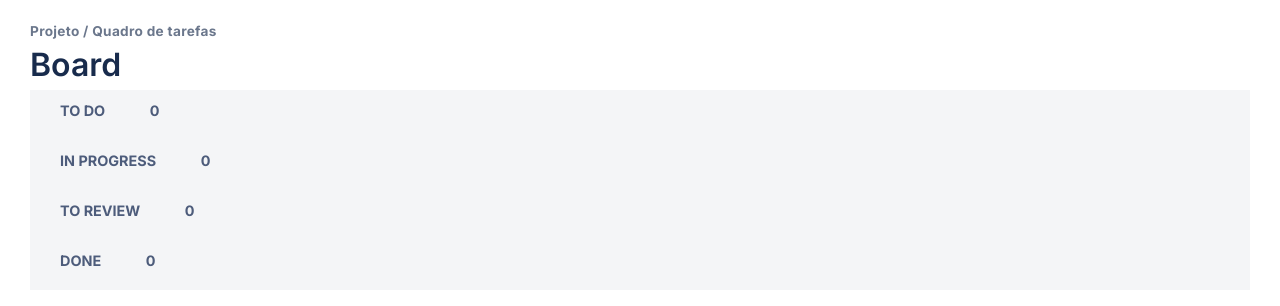
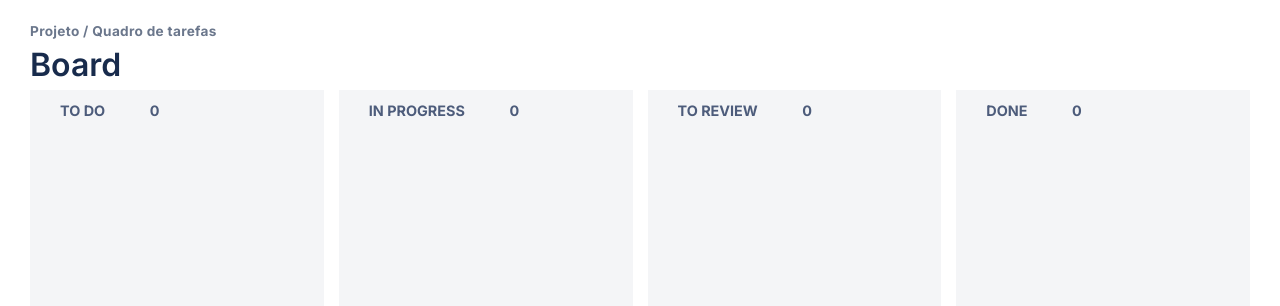
Before and after one commit to LipiLima14/Task-board, a plain HTML site: page index.html in a window 1280 px wide. Drawn offline with Linux system fonts and the light colour scheme.

Commit message:
edit index.html file

```diff
--- a/index.html
+++ b/index.html
@@ -11,14 +11,13 @@
     <link rel="stylesheet" href="style.css">
 </head>
 <body>
-
     <main>
         <header>
             <span>Projeto / Quadro de tarefas</span>
             <h1>Board</h1>
         </header>
 
-        <section class="conatiner">
+        <section class="container">
             <section class="column">
                 <h2 class="column_title">TO DO</h2>
                 <span class="number_cards">0</span>
@@ -46,5 +45,4 @@
     </main>
     <script src="script.js"></script>
 </body>
-
 </html>
```
